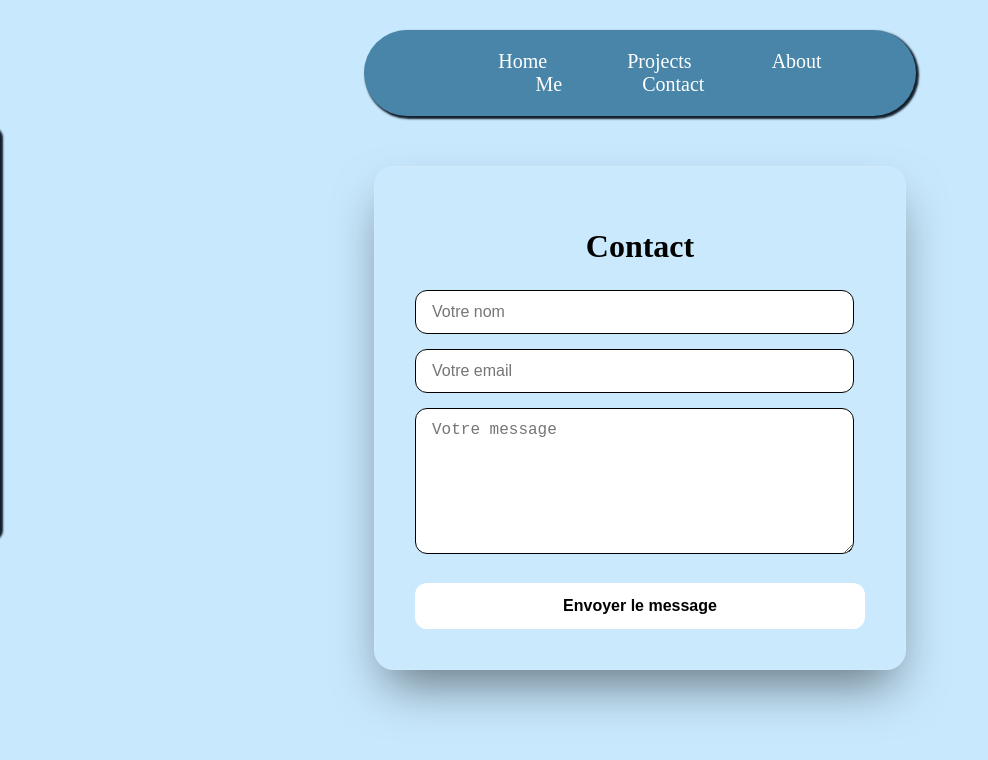
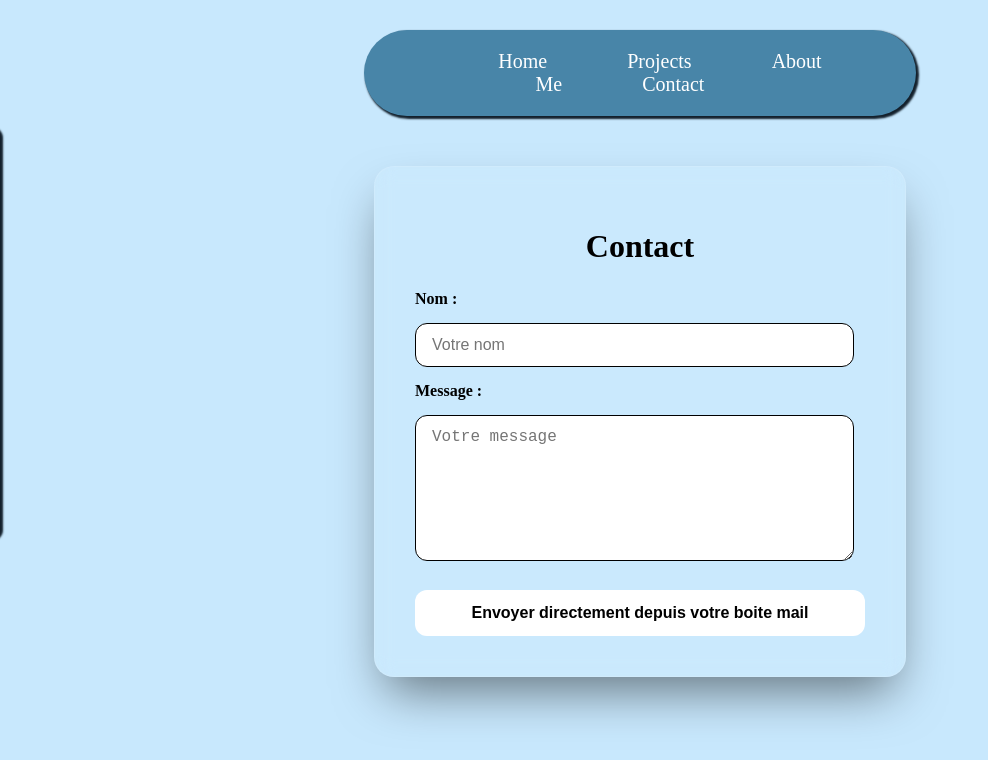
Before and after one commit to Clarspinon24/portfolio, a Next.js app in the folder portfolio-2026-2/: page /contact in a window 1280 px wide. Shown: the top 760 px of the page, without its empty margins (0-988 px from the left). Built offline with nearby package versions, Linux system fonts and the light colour scheme.

Commit message:
fix: mail

```diff
--- a/portfolio-2026-2/app/contact/contact.module.css
+++ b/portfolio-2026-2/app/contact/contact.module.css
@@ -2,8 +2,8 @@
     color: black;
     font-size: 20px
 }
-.contact_container {
-    justify-content: center;
+.container {
+  justify-content: center;
   max-width: 450px;
   margin: 50px auto;
   padding: 40px;
@@ -14,7 +14,7 @@
   box-shadow: 0 25px 50px -12px rgba(0, 0, 0, 0.5);
 }
 
-.contact_container h1 {
+.container h1 {
   color: rgb(0, 0, 0);
   font-size: 2rem;
   margin-bottom: 25px;
@@ -22,33 +22,32 @@
   font-weight: 600;
 }
 
-.contact_container input,
-.contact_container textarea {
+.container input,
+.container textarea {
   width: 90%;
   padding: 12px 16px;
   background: rgba(255, 255, 255, 0.988);
   border: 1px solid rgb(0, 0, 0);
   margin-bottom: 15px;
   border-radius: 12px;
-  color: white;
   font-size: 1rem;
   transition: all 0.3s ease;
   outline: none;
 }
-.contact_container input:focus,
-.contact_container textarea:focus {
+.container input:focus,
+.container textarea:focus {
   border-color: #00295b;
   box-shadow: 0 0 0 4px rgba(96, 165, 250, 0.944);
 }
 
-.contact_container textarea {
+.container textarea {
   min-height: 120px;
   resize: vertical;
   color: black;
 }
 
 
-.contact_container button {
+.container button {
   width: 100%;
   padding: 14px;
   background: #ffffff;
@@ -62,25 +61,29 @@
   margin-top: 10px;
 }
 
-.contact_container button:hover {
+.container button:hover {
   background:#4885A8;
-  color: white;
   transform: translateY(-2px);
   box-shadow: 0 10px 15px -3px rgba(96, 165, 250, 0.4);
 }
 
-.contact_container button:active {
+.container button:active {
   transform: translateY(0);
 }
 
-.contact_container p {
+.container p {
   margin-top: 20px;
   text-align: center;
   color: #94a3b8;
   font-size: 0.9rem;
   animation: fadeIn 0.5s ease;
 }
-
+.label {
+  font-weight: bold;
+  margin-bottom: 15px;
+  color: black;
+  display: block;
+}
 @keyframes fadeIn {
   from { opacity: 0; transform: translateY(10px); }
   to { opacity: 1; transform: translateY(0); }
--- a/portfolio-2026-2/app/contact/page.tsx
+++ b/portfolio-2026-2/app/contact/page.tsx
@@ -1,54 +1,54 @@
 "use client";
 import styles from './contact.module.css';
 
-import { useState } from "react";
+import { useState, type FormEvent } from "react";
 
 export default function Contact() {
-  const [status, setStatus] = useState("");
+  const [name, setName] = useState("");
+  const [message, setMessage] = useState("");
 
-  async function handleSubmit(e: React.FormEvent<HTMLFormElement>) {
-    e.preventDefault();
-    setStatus("Envoi en cours...");
+  const handleSubmit = (event: FormEvent<HTMLFormElement>) => {
+    event.preventDefault();
 
-    const formData = new FormData(e.currentTarget);
-    const data = {
-      name: formData.get("name"),
-      email: formData.get("email"),
-      message: formData.get("message"),
-    };
+    const emailClara = "marchal.clara95@gmail.com";
+    const sujet = `Message from Portfolio Contact Form - ${name}`;
 
-    try {
-      const response = await fetch("/api/contact", {
-        method: "POST",
-        headers: { "Content-Type": "application/json" },
-        body: JSON.stringify(data),
-      });
+    const corpsMessage =
+      `Bonjour Clara\n\n` +
+      `${message}\n\n` +
+      `Cordialement,\n` +
+      `${name}`;
 
-      if (response.ok) {
-        setStatus("Message envoyé avec succès !");
-        (e.target as HTMLFormElement).reset();
-      } else {
-        setStatus("Erreur lors de l'envoi.");
-      }
-    } catch (err) {
-      setStatus("Une erreur est survenue.");
-    }
-  }
+    window.location.href = `mailto:${emailClara}?subject=${encodeURIComponent(sujet)}&body=${encodeURIComponent(corpsMessage)}`;
+  };
 
   return (
-    <div className={styles.contact_container} >
+    <div className={styles.container}>
       <h1>Contact</h1>
       <form onSubmit={handleSubmit} className="flex flex-col gap-4">
-        <input type="text" name="name" placeholder="Votre nom" required  />
-        <input type="email" name="email" placeholder="Votre email" required/>
+        <label className={styles.label} htmlFor="name">Nom :</label>
+        <input
+          id="name"
+          type="text"
+          name="name"
+          placeholder="Votre nom"
+          value={name}
+          onChange={(e) => setName(e.target.value)}
+          required
+        />
+
+        <label className={styles.label} htmlFor="message">Message :</label>
         <textarea
           name="message"
+          id="message"
           placeholder="Votre message"
+          value={message}
+          onChange={(e) => setMessage(e.target.value)}
           required
         />
-        <button type="submit" >Envoyer le message</button>
+
+        <button type="submit" className="button">Envoyer directement depuis votre boite mail</button>
       </form>
-      {status && <p className='status' >{status}</p>}
     </div>
   );
 }
```
